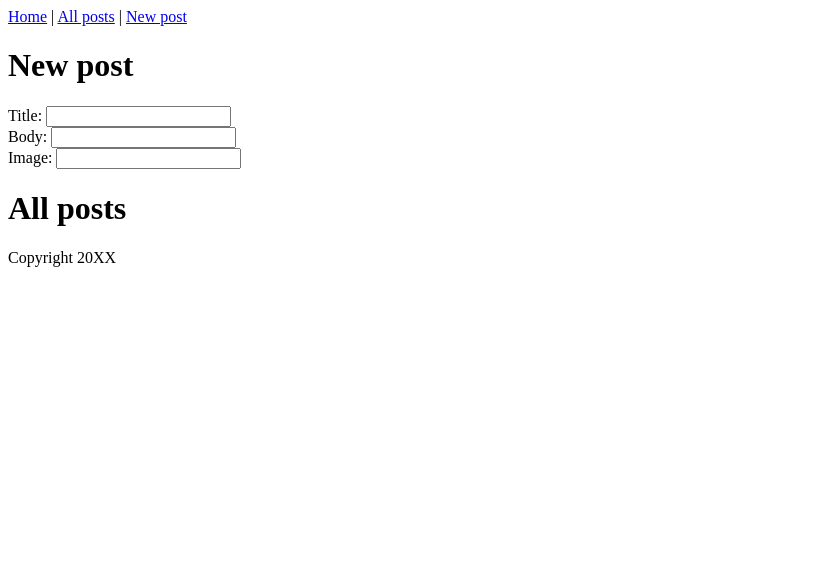
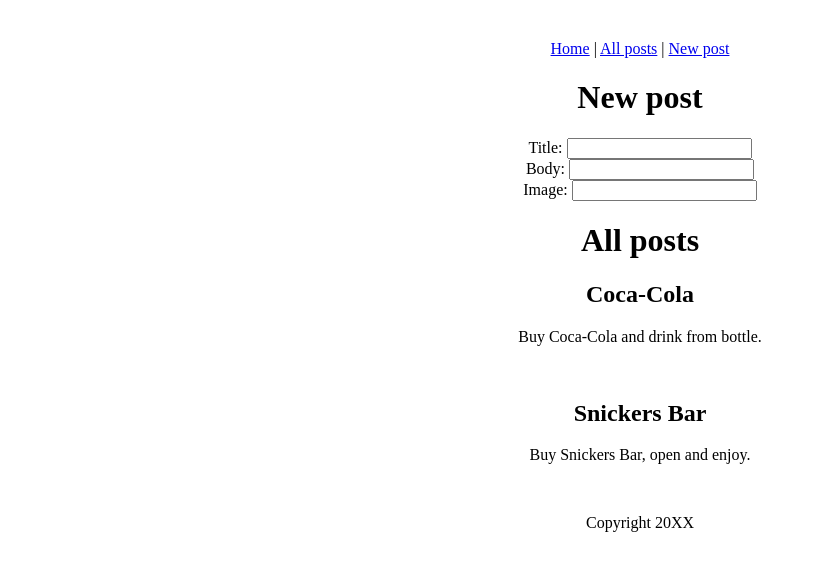
Before and after one commit to vanwilson/blog-frontend, a React (Vite) app: page / in a window 1280 px wide. Shown: the top 570 px of the page, without its empty margins (0-813 px from the left). Built offline with nearby package versions, Linux system fonts and the light colour scheme.

Commit message:
separated into functions

```diff
--- a/src/App.jsx
+++ b/src/App.jsx
@@ -1,11 +1,15 @@
-function App() {
+import "./App.css";
+function Header() {
   return (
-    <div>
     <header>
       <a href="#">Home</a> | <a href="#posts-index">All posts</a> | <a href="#posts-new">New post</a>
     </header>
+  );
+}
 
-      {/* New Recipe form */}
+/* New Recipe form moved into functioin*/
+function NewPost() {
+  return (
     <div id="posts-new">
       <h1>New post</h1>
       <form>
@@ -20,14 +24,50 @@
         </div>
       </form>
     </div>
+  );
+}
 
+function AllPosts() {
+  return (
     <div id="posts-index">
       <h1>All posts</h1>
+      <div className="recipes">
+        <h2>Coca-Cola</h2>
+        <p>Buy Coca-Cola and drink from bottle.</p>
+        <img src="#" alt="" />
       </div>
+      <div className="recipes">
+        <h2>Snickers Bar</h2>
+        <p>Buy Snickers Bar, open and enjoy.</p>
+        <img src="#" alt="" />
+      </div>
+    </div>
+  );
+}
 
+function Footer() {
+  return (
     <footer>
       <p>Copyright 20XX</p>
     </footer>
+  );
+}
+
+function Content() {
+  return (
+    <div>
+      <NewPost />
+      <AllPosts />
+    </div>
+  );
+}
+
+function App() {
+  return (
+    <div>
+      <Header />
+      <Content />
+      <Footer />
     </div>
   );
 }
--- a/src/index.css
+++ b/src/index.css
@@ -1,3 +1,7 @@
+*, *:before, *:after {
+  box-sizing: border-box;
+}
+
 #posts-index img {
   width: 300px;
 }
```
Lines whose indentation alone changed are shown as unchanged.
